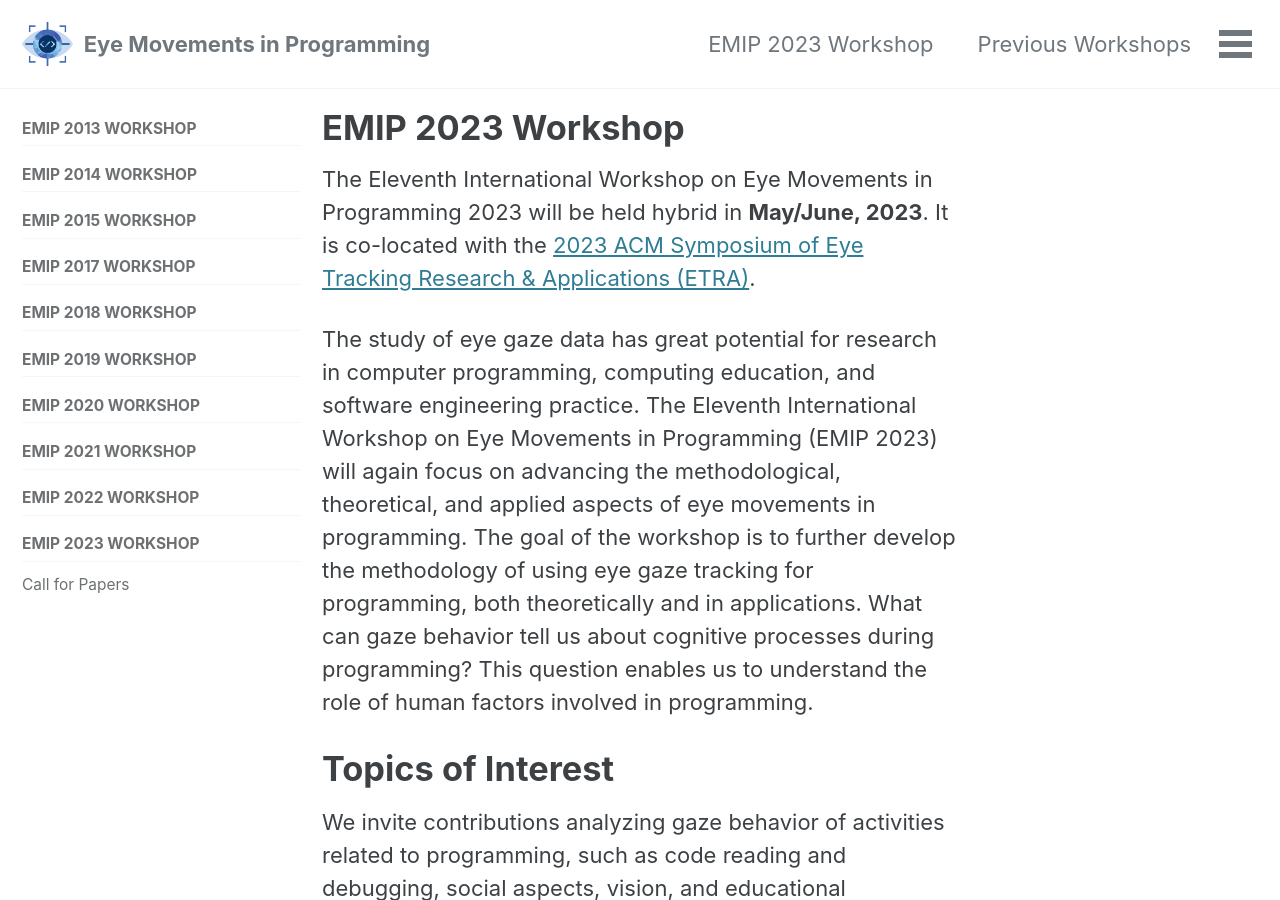
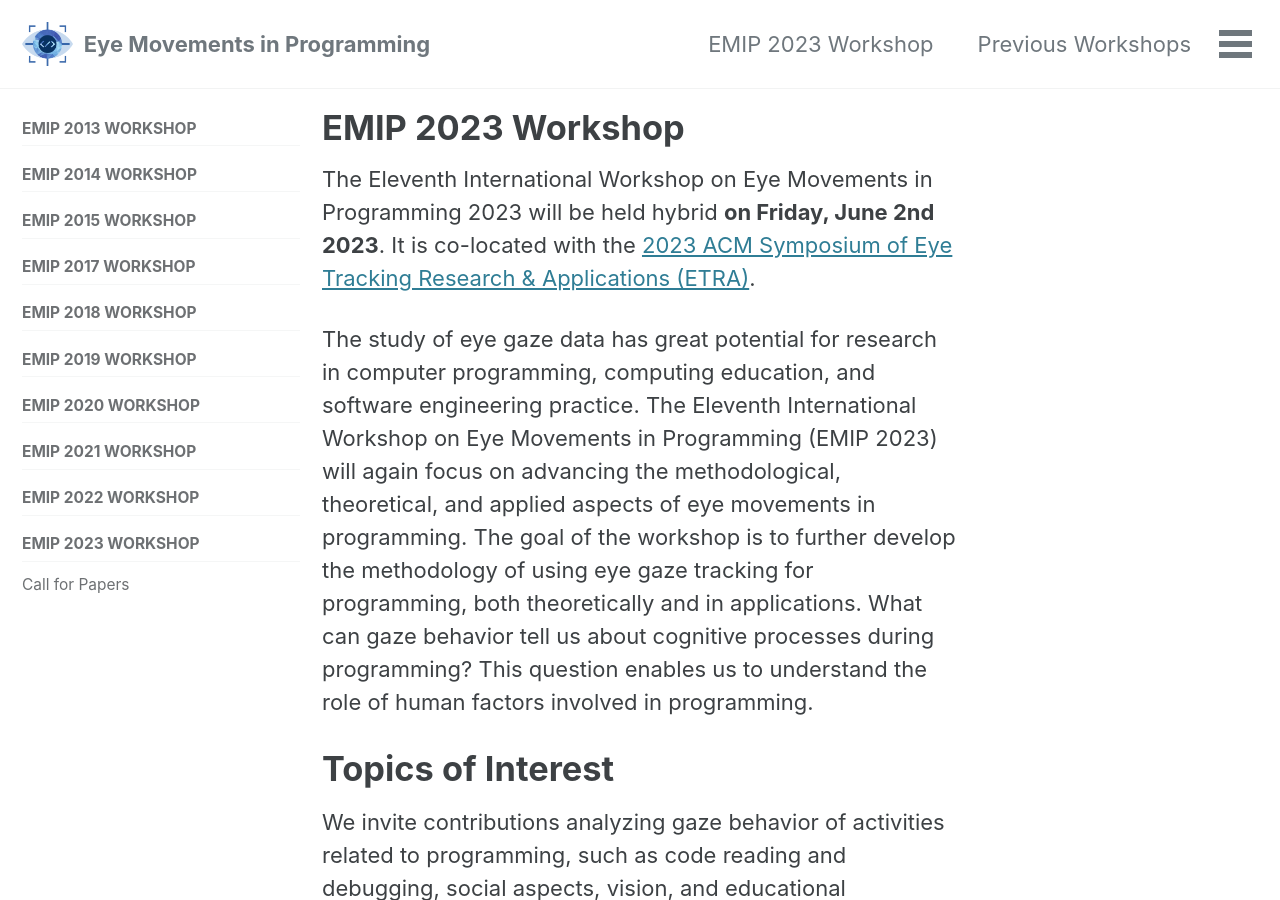
Before and after one commit to EMIPws/emipws.github.io, a Jekyll site: the page built from pages/workshop/emip-2023.md, in a window 1280 px wide and 900 px high. Built offline with Jekyll 4.4.1, drawn with Linux system fonts in a browser that asks for light colours; cached includes are drawn as plain includes.

Commit message:
EMIP 2023: update day and time

```diff
--- a/pages/workshop/emip-2023.md
+++ b/pages/workshop/emip-2023.md
@@ -7,7 +7,7 @@ sidebar:
   nav: "emip-2023"
 ---
 
-The Eleventh International Workshop on Eye Movements in Programming 2023 will be held hybrid in **May/June, 2023**. It is co-located with the [2023 ACM Symposium of Eye Tracking Research & Applications (ETRA)](http://etra.acm.org/2023/).
+The Eleventh International Workshop on Eye Movements in Programming 2023 will be held hybrid **on Friday, June 2nd 2023**. It is co-located with the [2023 ACM Symposium of Eye Tracking Research & Applications (ETRA)](http://etra.acm.org/2023/).
 
 The study of eye gaze data has great potential for research in computer programming, computing education, and software engineering practice. The Eleventh International Workshop on Eye Movements in Programming (EMIP 2023) will again focus on advancing the methodological, theoretical, and applied aspects of eye movements in programming. The goal of the workshop is to further develop the methodology of using eye gaze tracking for programming, both theoretically and in applications. What can gaze behavior tell us about cognitive processes during programming? This question enables us to understand the role of human factors involved in programming.
 
```
